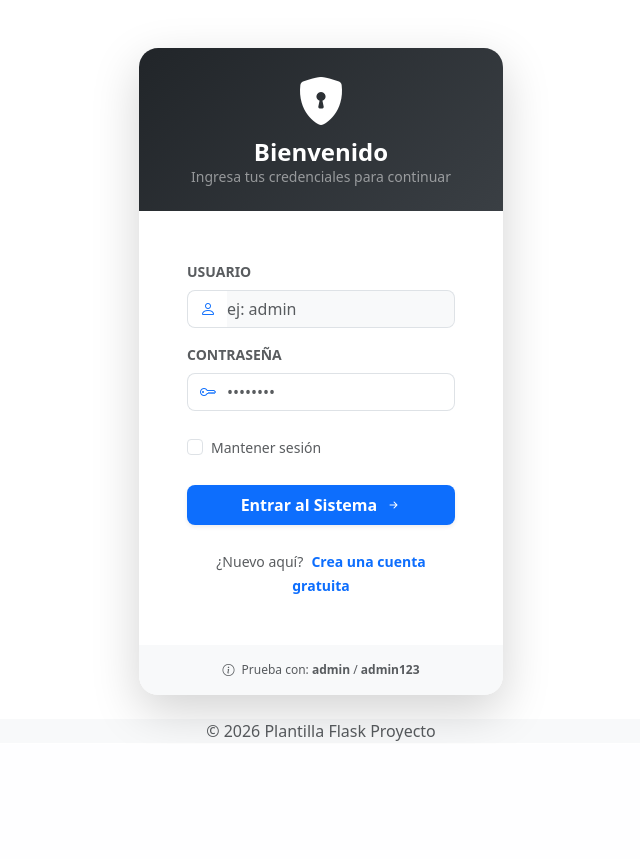
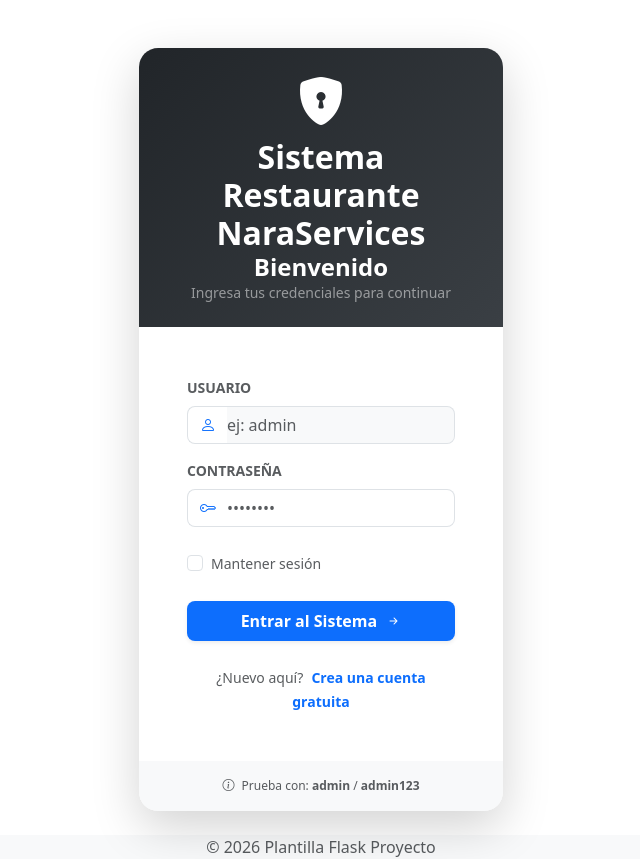
Before and after one commit to renevasquez-naraservice/Sistem_Flask_Grupo11, a Flask app: page /auth/login in a window 1280 px wide. Shown: the part 56-915 px from the top of the page, without its empty margins (319-959 px from the left). Before the commit the page ends 797 px from the top, so only its background shows below. Run offline with Flask 3, Linux system fonts and the light colour scheme.

Commit message:
update: Actualización de template login

```diff
--- a/app/templates/auth/login.html
+++ b/app/templates/auth/login.html
@@ -13,6 +13,7 @@
                 <div class="brand-icon mb-2">
                     <i class="bi bi-shield-lock-fill text-white display-5"></i>
                 </div>
+                <h2 class="text-white fw-bold mb-0">Sistema Restaurante NaraServices</h2>
                 <h4 class="text-white fw-bold mb-0">Bienvenido</h4>
                 <p class="text-white-50 small mb-0">Ingresa tus credenciales para continuar</p>
             </div>
```
